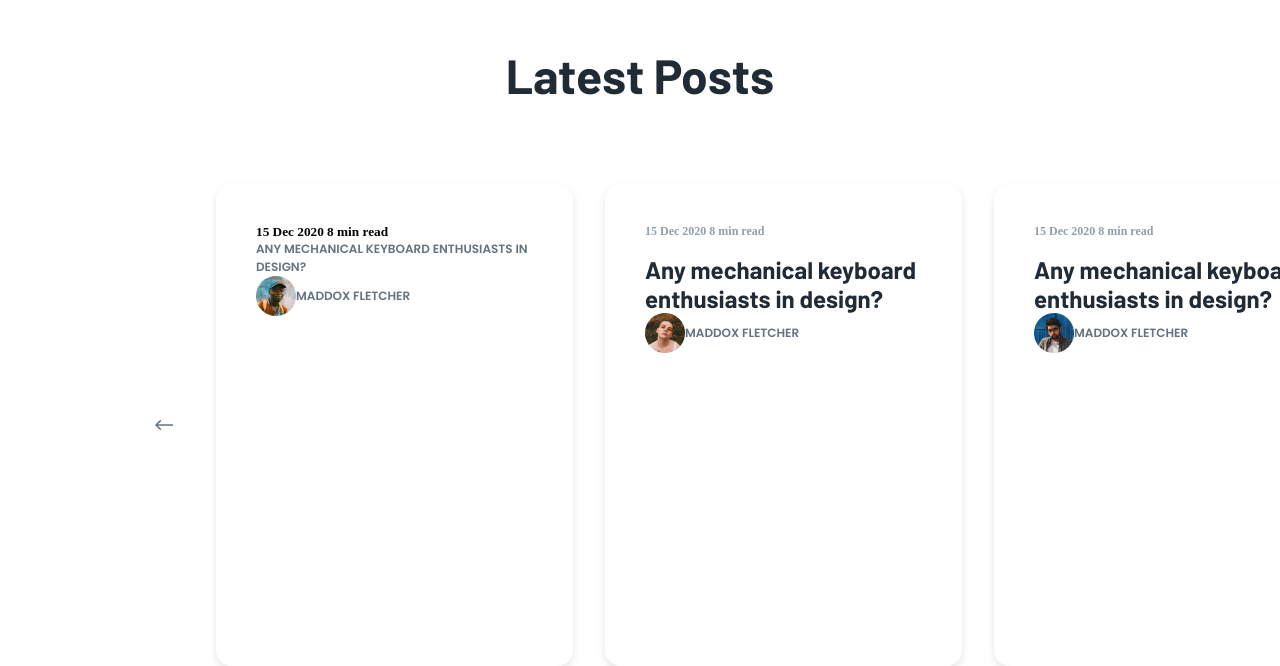
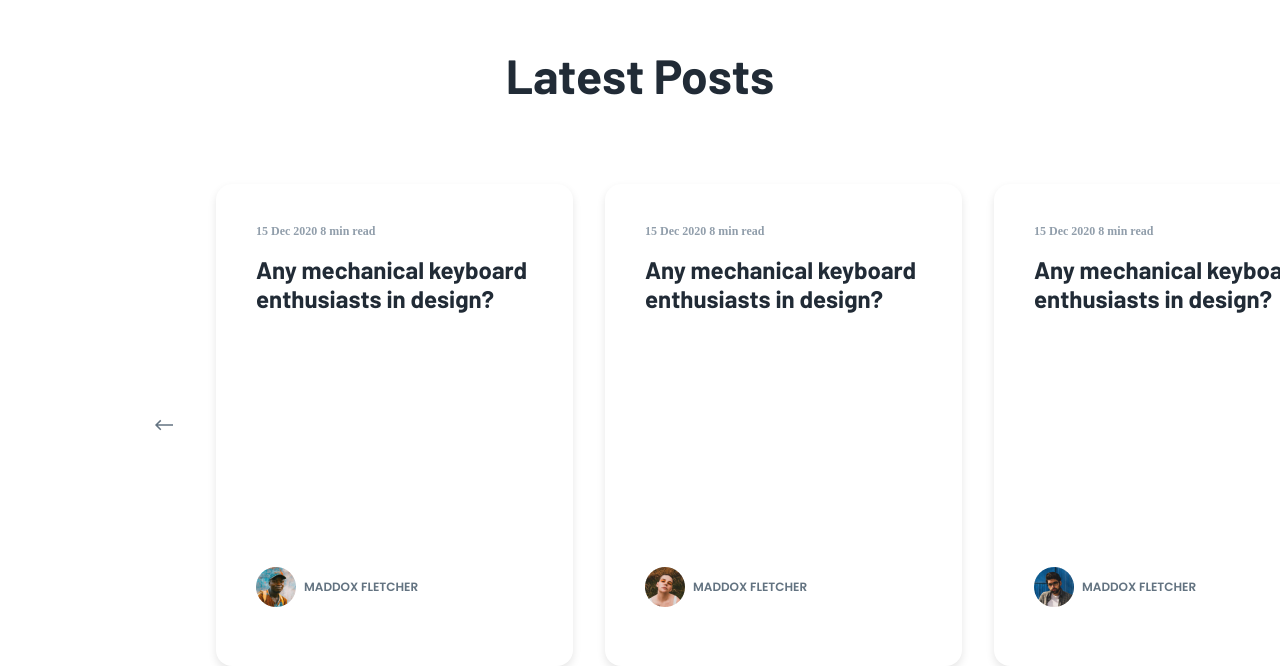
Before and after one commit to anarka312/marketing-page, a React (Create React App) app: page / in a window 1280 px wide. Shown: the part 8006-8672 px from the top of the page. Built offline with nearby package versions, Linux system fonts and the light colour scheme.

Commit message:
finished posts section

```diff
--- a/src/components/Posts/Posts.module.css
+++ b/src/components/Posts/Posts.module.css
@@ -21,7 +21,7 @@
     padding: 40px;
 }
 
-.posts_card1 > h4 {
+.posts_desс > h4 {
     margin-top: 16px;
     font-size: 24px;
     color: #212B36;
@@ -29,13 +29,15 @@
     font-family: "Barlow", serif;
 }
 
-.posts_card1 > h5 {
+.posts_desс > h5 {
     font-size: 12px;
     color: #919EAB;
 }
 
-.posts_img {
-display: flex;
-align-items: center;
+.posts_img  {
+    display: flex;
+    align-items: center;
+    gap: 8px;
+margin-top: 254px;
 
 }
--- a/src/components/Posts/index.jsx
+++ b/src/components/Posts/index.jsx
@@ -21,29 +21,30 @@ const Posts = () => {
             </div>
             <div className={styles.posts_img}>
               <img src={avatar2} alt="img" />
-              <div className={styles.posts_img}>
+
               <h4>Maddox Fletcher</h4>
             </div>
           </div>
-          </div>
           <div className={styles.posts_card1}>
+            <div className={styles.posts_desс}>
               <h5>15 Dec 2020 8 min read</h5>
               <h4>Any mechanical keyboard enthusiasts in design?</h4>
+            </div>
             <div className={styles.posts_img}>
               <img src={avatar3} alt="" />
-              <div className={styles.posts_img}>
+
               <h4>Maddox Fletcher</h4>
             </div>
           </div>
-          </div>
           <div className={styles.posts_card1}>
+            <div className={styles.posts_desс}>
               <h5>15 Dec 2020 8 min read</h5>
               <h4>Any mechanical keyboard enthusiasts in design?</h4>
+            </div>
             <div className={styles.posts_img}>
               <img src={avatar} alt="" />
-              <div className={styles.posts_img}>
+
               <h4>Maddox Fletcher</h4>
-              </div>
             </div>
           </div>
           <img src={right} alt="right arrow" className={styles.posts_arrow} />
```
Lines whose indentation alone changed are shown as unchanged.
